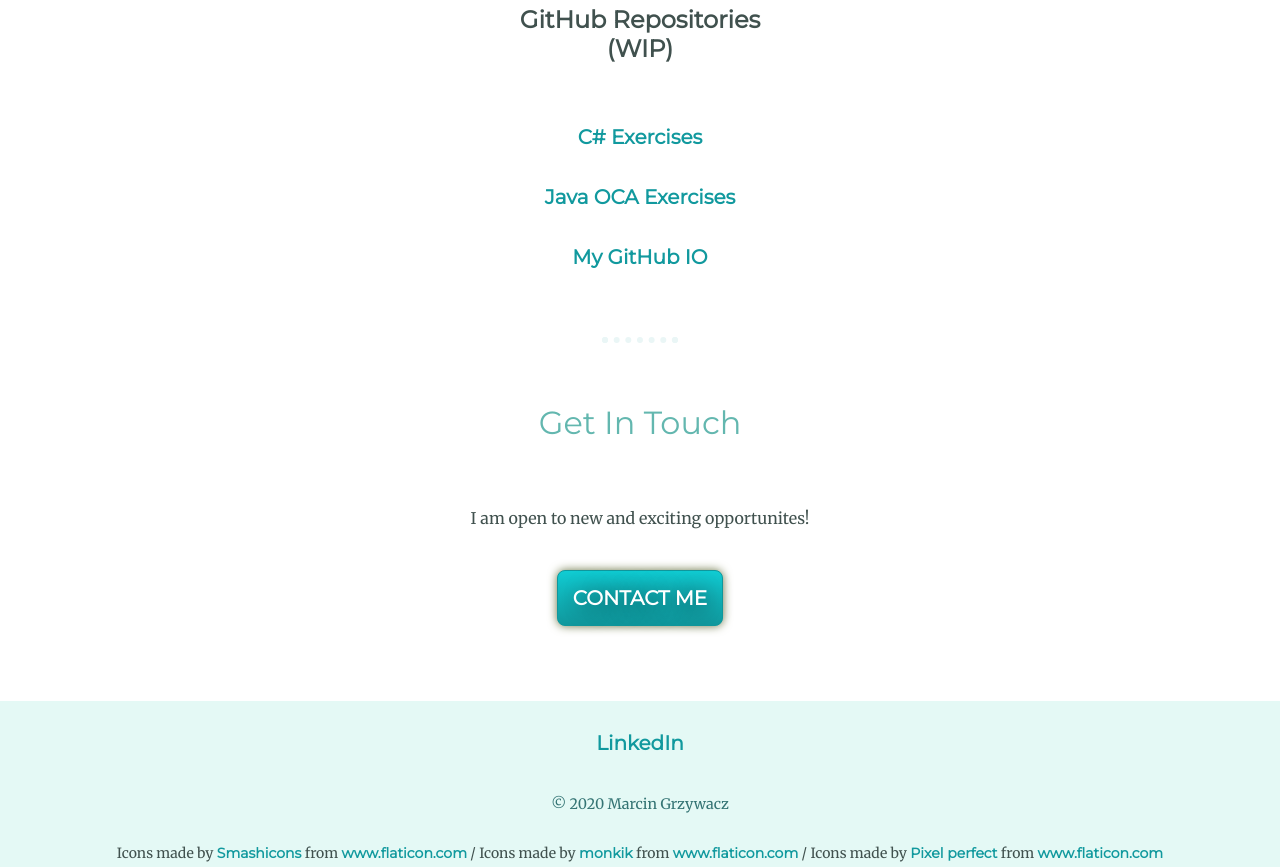
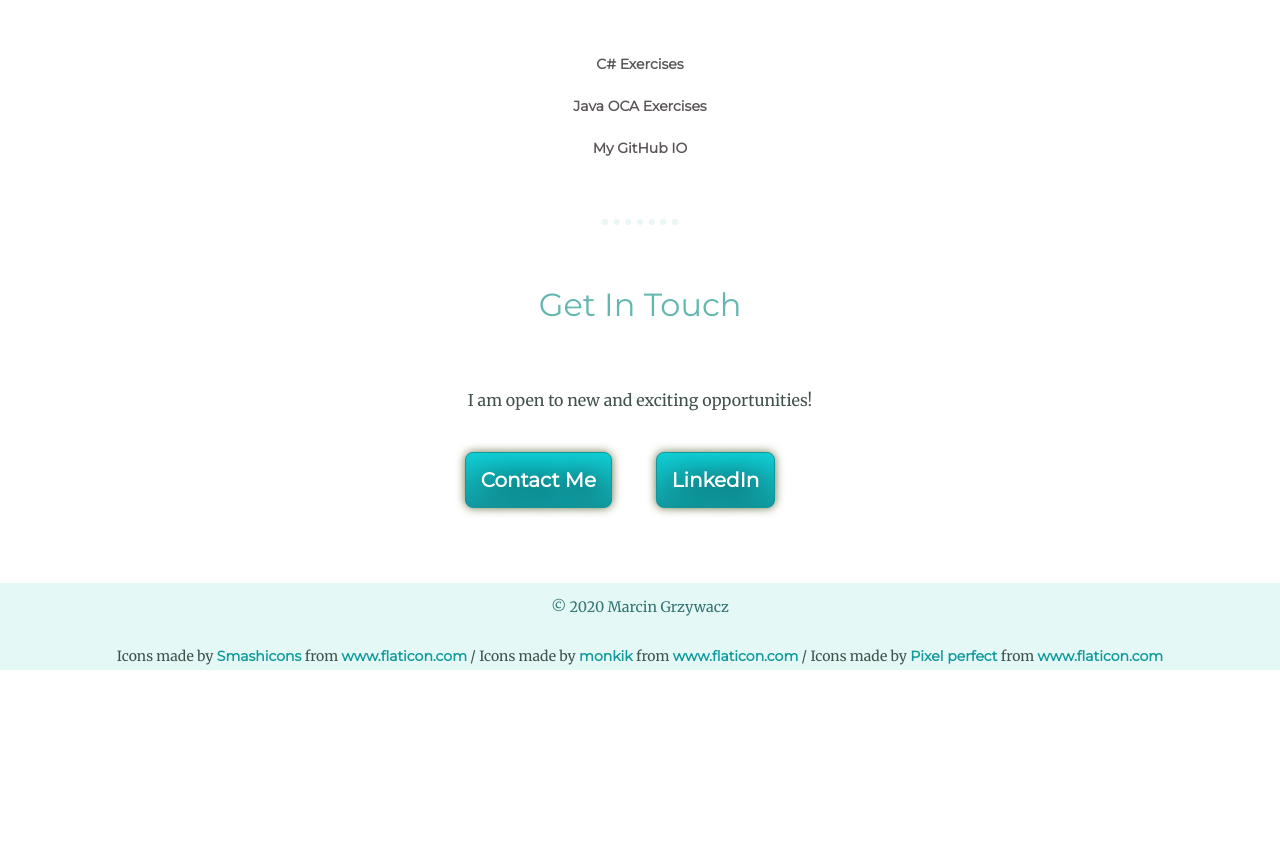
Before and after one commit to mgrzwcz/hello-world, a plain HTML site: page index.html in a window 1280 px wide. Shown: the part 3851-4718 px from the top of the page. After the commit the page ends 4521 px from the top, so only its background shows below. Drawn offline with Linux system fonts and the light colour scheme.

Commit message:
Updated positioning and fixed contact buttons

```diff
--- a/css/styles.css
+++ b/css/styles.css
@@ -143,9 +143,9 @@ hr {
 }
 
 .git-link {
-  font-size: 20px;
+  font-size: 14px;
   font-weight: 900;
-  color: #11999E;
+  color: #5B5656;
   font-family: 'Montserrat', sans-serif;
   text-decoration: none;
   display: block;
@@ -161,13 +161,12 @@ hr {
 
 .bottom-container {
   background-color: #E4F9F5;
-  padding: 30px 0 0;
 }
 
 .copyright {
   color: #347474;
   font-size: 0.9rem;
-  padding: 20px 0 20px;
+  padding: 10px 0 20px;
   margin-bottom: 0;
 }
 
@@ -208,6 +207,7 @@ hr {
   display: inline-block;
   font-size: 1.25em;
   margin: auto;
+  margin-right: 40px;
   padding: 15px;
   text-decoration: none;
   text-shadow: #000000 2px 2px 25px;
@@ -224,7 +224,7 @@ hr {
   padding: 15px;
 }
 
-@media screen and (max-width: 1024px){
+@media screen and (max-width: 900px){
 
   .top-cloud {
     width: 14%;
@@ -269,8 +269,8 @@ hr {
   }
 
   .intro{
+    font-size: 0.8rem;
     width: 80%;
-    padding: 20px;
   }
 
   .skill-row {
--- a/index.html
+++ b/index.html
@@ -59,9 +59,9 @@
                 <br />
             </ul>
             <ul>
-            <li class="main-li">The Complete 2020 Web Development Bootcamp (by Angela Yu):</li><br />
-                <li>HTML5, CSS3, Boostrap 4 (Completed)</li>
-                <li>JavaScript ES6, jQuery, Document Object Model (Completed)</li>
+            <li class="main-li">The Complete 2020 Web Development Bootcamp (by Angela Yu @ Udemy):</li><br />
+                <li>HTML5, CSS3, Boostrap 4</li>
+                <li>JavaScript ES6, jQuery, Document Object Model</li>
                 <li>Express.js with Node.js (In progress)</li>
                 <li>Git, Github and Version Control (In progress)</li>
                 <li>APIs, EJS, Databases (In progress)</li>
@@ -87,15 +87,15 @@
       <hr>
       <div class="contact-me">
         <h2>Get In Touch</h2>
-        <p>I am open to new and exciting opportunites!</p>
+        <p>I am open to new and exciting opportunities!</p>
         <br>
-        <a class="btn" href="mailto:professor.marcin@gmail.com">CONTACT ME</a>
+        <a class="btn" href="mailto:professor.marcin@gmail.com">Contact Me</a>
+        <a class="btn" href="https://www.linkedin.com/in/marcin-grzywacz-85a8b110a/">LinkedIn</a>
       </div>
     </div>
   </div>
 
   <div class="bottom-container">
-    <a class="footer-link" href="https://www.linkedin.com/in/marcin-grzywacz-85a8b110a/">LinkedIn</a>
     <p class="copyright">© 2020 Marcin Grzywacz</p>
     <p class="icon-att">Icons made by <a href="https://www.flaticon.com/authors/smashicons" title="Smashicons">Smashicons</a> from <a href="https://www.flaticon.com/" title="Flaticon"> www.flaticon.com</a> / Icons made by <a
         href="https://www.flaticon.com/authors/monkik" title="monkik">monkik</a> from <a href="https://www.flaticon.com/" title="Flaticon">www.flaticon.com</a>
```
